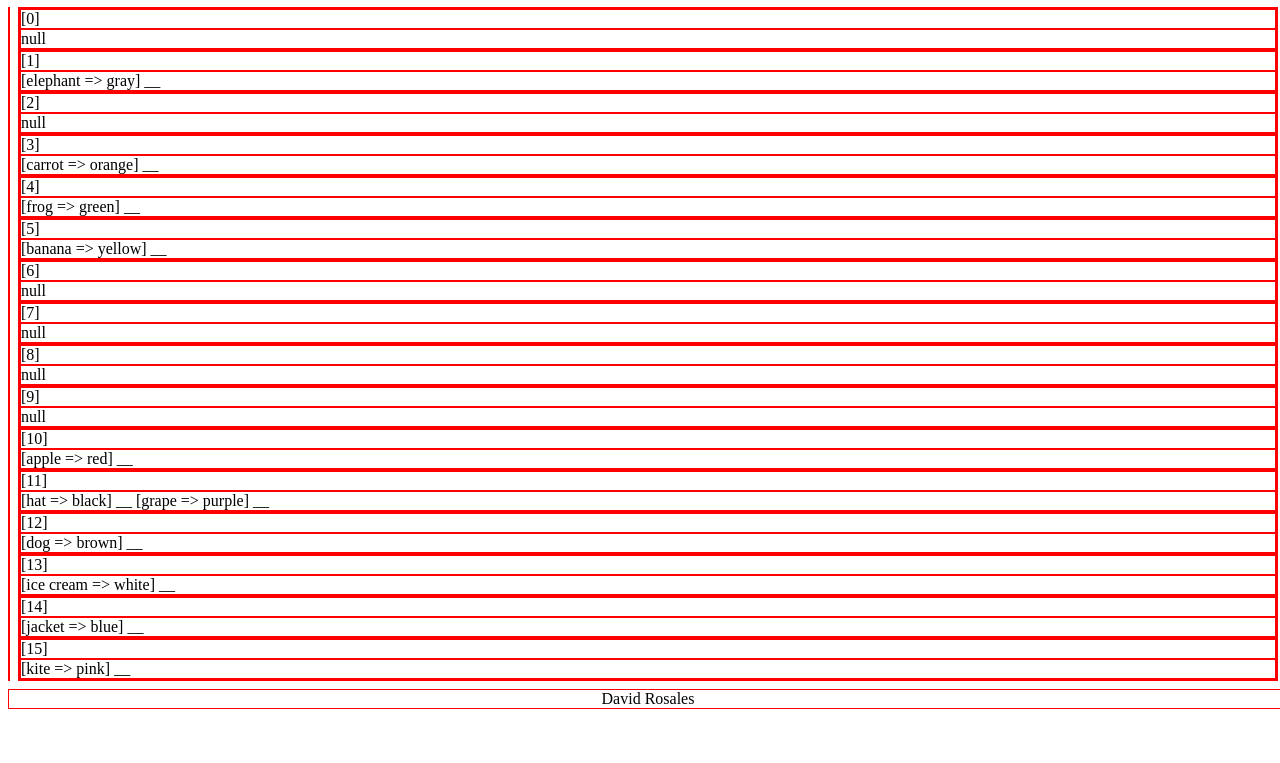
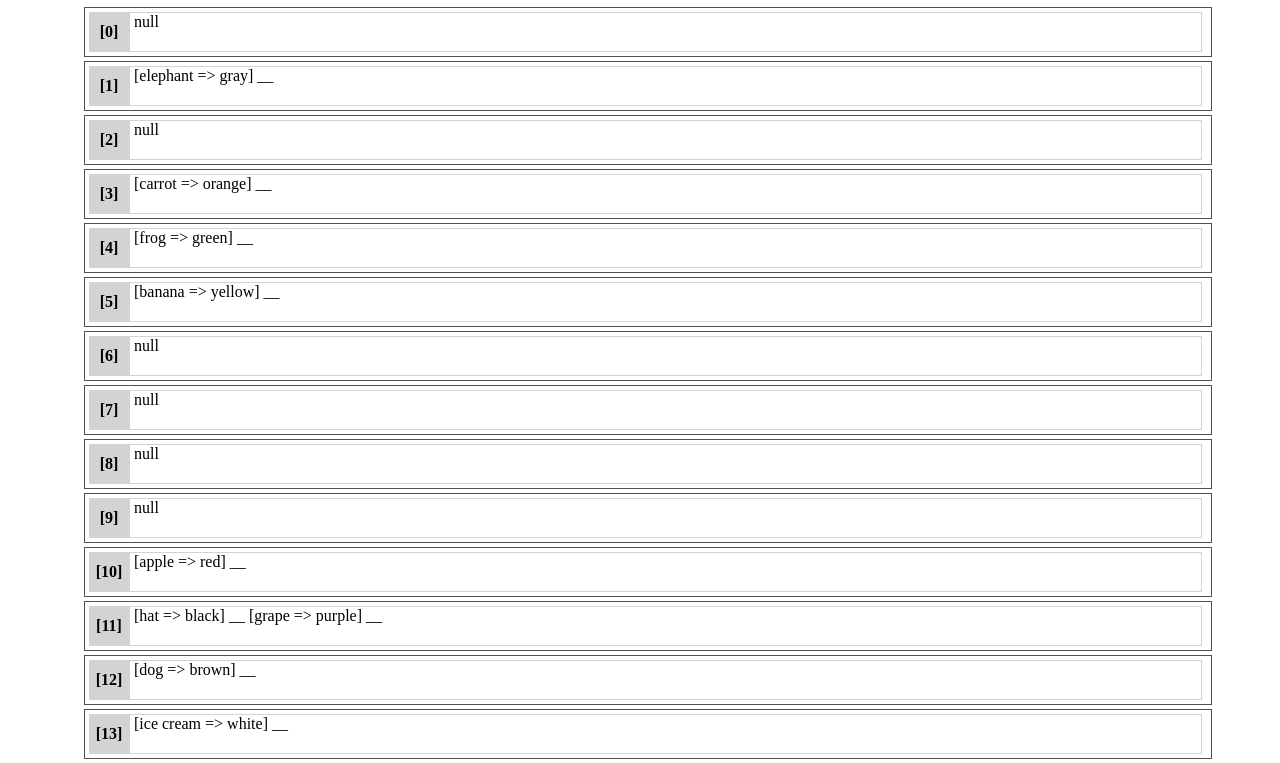
Before and after one commit to plunkydev/hash-map-project-of-odin, a website built with webpack: page src/template.html in a window 1280 px wide. Shown: the part 93-856 px from the top of the page. Before the commit the page ends 810 px from the top, so only its background shows below. Built offline with nearby package versions, Linux system fonts and the light colour scheme.

Commit message:
style: agregar estilos para bucket y ajustar layout eliminando bordes de debug

```diff
--- a/src/style.css
+++ b/src/style.css
@@ -1,6 +1,4 @@
-.layout * {
-    border: 1px solid red;
-}
+
 
 .layout {
     width: 100%;
@@ -18,6 +16,7 @@
 
 .leftSide {
     grid-area: leftSide;
+    width: 5vw;
 }
 
 .hash_map {
@@ -26,9 +25,33 @@
 
 .rightSide {
     grid-area: rightSide;
+    width: 5vw;
 }
 
 .footer {
     grid-area: footer;
     text-align: center;
 }
+
+.bucket {
+    border: 1px solid rgb(81, 81, 81);
+    margin: 4px;
+    padding: 4px;
+    min-height: 40px;
+    display: grid;
+    grid-template-columns: 40px 96%;
+    max-width: clamp(105px, 100vw, 1200px);
+    overflow: auto;
+}
+
+.bucket :first-child {
+    background-color: #d3d3d3;
+    text-align: center;
+    font-weight: bold;
+    place-content: center;
+}
+
+.bucket :last-child {
+    border: 1px solid #d3d3d3;
+    padding-left: 4px;
+}
```
